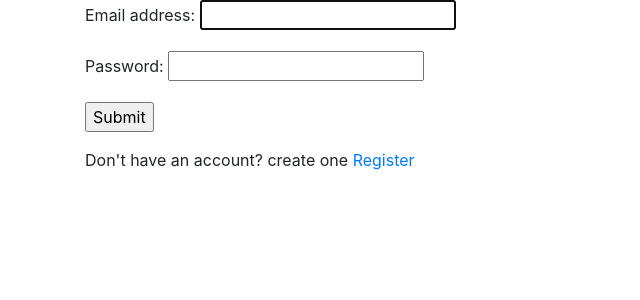
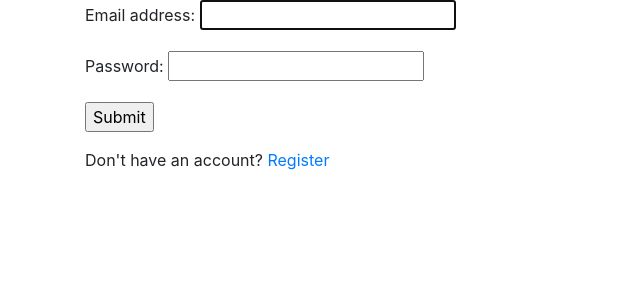
Before and after one commit to TClaypool00/ExpenseTracker-Python, a Django app: page /login/ in a window 1280 px wide. Shown: the part 56-356 px from the top of the page, without its empty margins (0-640 px from the left). Run offline with Django 3.2, Linux system fonts and the light colour scheme; some libraries are stand-ins or nearby versions.

Commit message:
Changed login url

```diff
--- a/expense_tracker/settings.py
+++ b/expense_tracker/settings.py
@@ -138,6 +138,8 @@ STATICFILES_DIRS = [
 
 LOGIN_REDIRECT_URL = "/"
 
+LOGIN_URL = '/login'
+
 AUTH_USER_MODEL = 'bills.Users'
 
 AUTHENTICATION_BACKENDS = ['bills.backend.EmailBackend']
--- a/templates/registration/login.html
+++ b/templates/registration/login.html
@@ -10,5 +10,5 @@ Login!
     {{ form.as_p }}
     <input type="submit" value="Submit">
 </form>
-<p>Don't have an account? create one <a href="/register">Register</a></p>
+<p>Don't have an account? <a href="/register">Register</a></p>
 {% endblock %}
```
